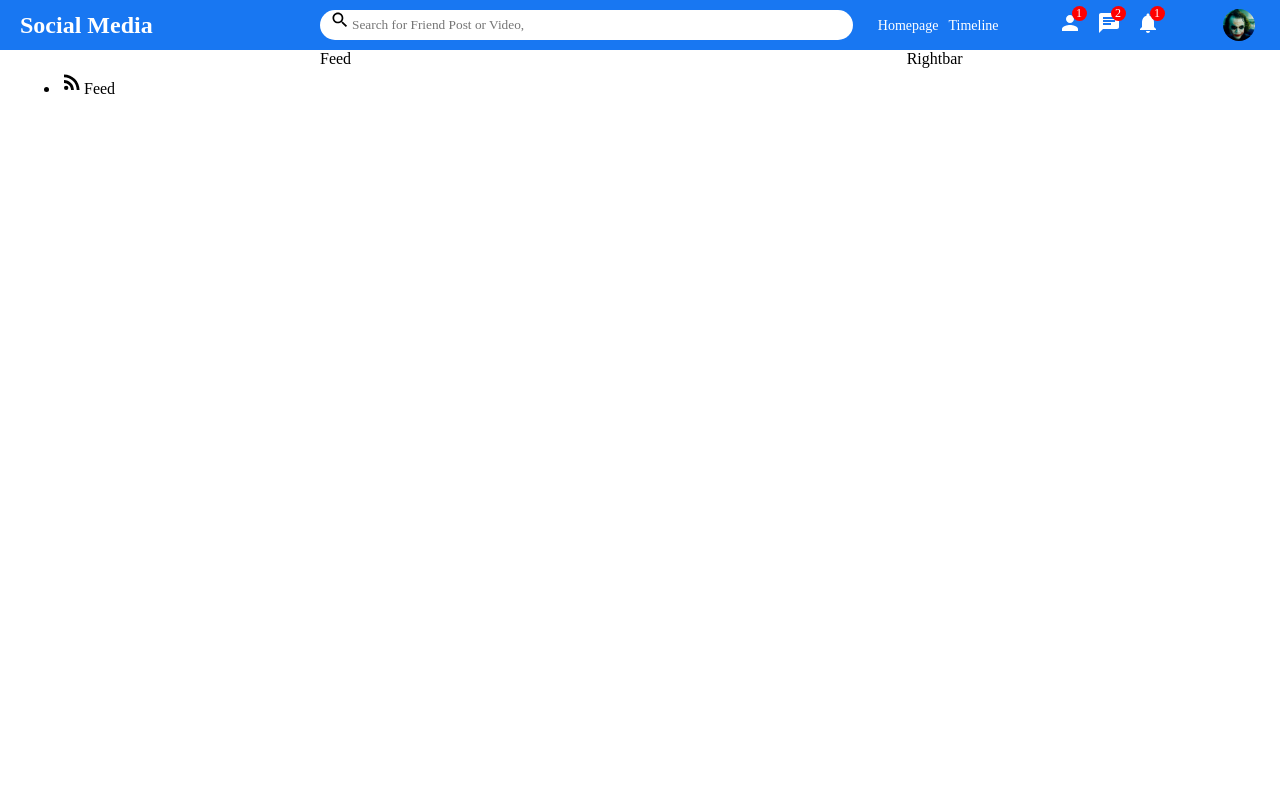
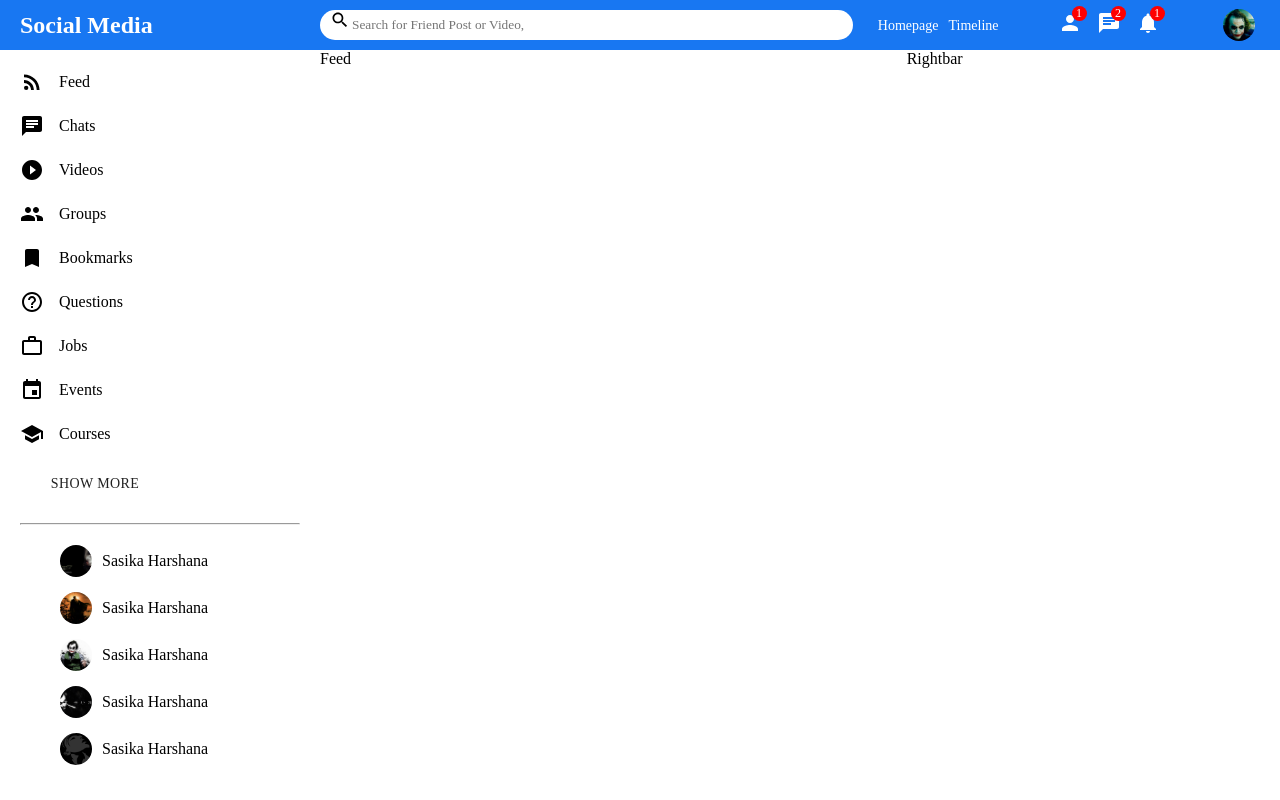
Before and after one commit to SasikaAththanayaka/socialmedia-App, a React (Create React App) app: page / in a window 1280 px wide. Built offline with nearby package versions, Linux system fonts and the light colour scheme.

Commit message:
sidebar was added

```diff
--- a/src/components/sidebar/Sidebar.css
+++ b/src/components/sidebar/Sidebar.css
@@ -1,7 +1,61 @@
 .sidebar{
     flex: 3;
     height: calc(100vh - 50px);
+    overflow-y: scroll;
 }
+::-webkit-scrollbar{
+    width: 5px;
+}
+::-webkit-scrollbar-track{
+    background-color: #f1f1f1;
+}
+::-webkit-scrollbar-thumb{
+    background-color: rgb(156, 154, 154);
+}
+
 .sidebarWrapper{
     padding: 20px;
 }
+.sidebarList{
+    padding: 0;
+    margin: 0;
+    list-style: none;
+}
+.sidebarListItem{
+    display: flex;
+    align-items: center;
+    margin-bottom: 20px;
+}
+
+.sidebarIcon{
+    margin-right: 15px;
+}
+
+.sidebarButton{
+    width: 150px;
+    border: none;
+    padding: 10px;
+    border-radius: 5px;
+    font-weight: 500;
+}
+.sidebarHr{
+    margin: 20px 0;
+}
+.sidebarFriendList{
+    padding: 0;
+    margin: 0;
+    list-style: none;
+}
+.sidebarFriend{
+    display: flex;
+    align-items: center;
+    margin-bottom: 15px;
+}
+
+.sidebarFriendImg{
+    width: 32px;
+    height: 32px;
+    border-radius: 50%;
+    object-fit: cover;
+    margin-right: 10px;
+}
--- a/src/components/sidebar/Sidebar.js
+++ b/src/components/sidebar/Sidebar.js
@@ -1,5 +1,6 @@
 import "./Sidebar.css";
-import {RssFeed} from "@material-ui/icons";
+import {RssFeed,Chat,PlayCircleFilledOutlined,Group,HelpOutline,WorkOutline,Event,School,Bookmark} from "@material-ui/icons";
+import { Button } from "@material-ui/core";
 
 function Sidebar() {
     return (
@@ -10,6 +11,62 @@
                         <RssFeed className="sidebarIcon"/>
                         <span className="sidebarListItemText">Feed</span>
                     </li>
+                    <li className="sidebarListItem">
+                        <Chat className="sidebarIcon"/>
+                        <span className="sidebarListItemText">Chats</span>
+                    </li>
+                    <li className="sidebarListItem">
+                        <PlayCircleFilledOutlined className="sidebarIcon"/>
+                        <span className="sidebarListItemText">Videos</span>
+                    </li>
+                    <li className="sidebarListItem">
+                        <Group className="sidebarIcon"/>
+                        <span className="sidebarListItemText">Groups</span>
+                    </li>
+                    <li className="sidebarListItem">
+                        <Bookmark className="sidebarIcon"/>
+                        <span className="sidebarListItemText">Bookmarks</span>
+                    </li>
+                    <li className="sidebarListItem">
+                        <HelpOutline className="sidebarIcon"/>
+                        <span className="sidebarListItemText">Questions</span>
+                    </li>
+                    <li className="sidebarListItem">
+                        <WorkOutline className="sidebarIcon"/>
+                        <span className="sidebarListItemText">Jobs</span>
+                    </li>
+                    <li className="sidebarListItem">
+                        <Event className="sidebarIcon"/>
+                        <span className="sidebarListItemText">Events</span>
+                    </li>
+                    <li className="sidebarListItem">
+                        <School className="sidebarIcon"/>
+                        <span className="sidebarListItemText">Courses</span>
+                    </li>
+                </ul>
+                <Button className="sidebarButton">Show More</Button>
+                <hr className="sidebarHr"/>
+                <ul className="sidebarFridentList">
+                    <li className="sidebarFriend">
+                        <img className="sidebarFriendImg" src="./assets/person/2.jpg" alt=" "/>
+                        <span className="sidebarFriendName">Sasika Harshana</span>
+                    </li>
+                    <li className="sidebarFriend">
+                        <img className="sidebarFriendImg" src="./assets/person/3.jpg" alt=" "/>
+                        <span className="sidebarFriendName">Sasika Harshana</span>
+                    </li>
+                    <li className="sidebarFriend">
+                        <img className="sidebarFriendImg" src="./assets/person/4.jpg" alt=" "/>
+                        <span className="sidebarFriendName">Sasika Harshana</span>
+                    </li>
+                    <li className="sidebarFriend">
+                        <img className="sidebarFriendImg" src="./assets/person/5.jpg" alt=" "/>
+                        <span className="sidebarFriendName">Sasika Harshana</span>
+                    </li>
+                    <li className="sidebarFriend">
+                        <img className="sidebarFriendImg" src="./assets/person/6.png" alt=" "/>
+                        <span className="sidebarFriendName">Sasika Harshana</span>
+                    </li>
                 </ul>
             </div>
         </div>
```
